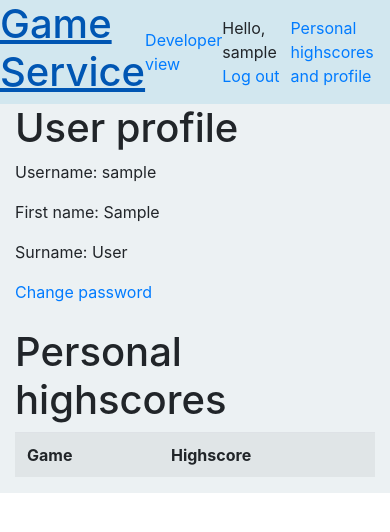
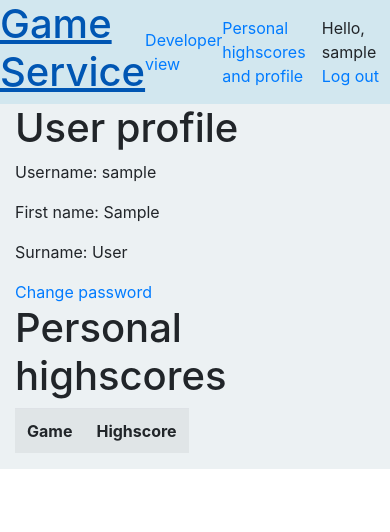
Before and after one commit to KasperNurminen/gameservice, a Django app: page /profile/ in a window 390 px wide. Shown: the top 532 px of the page. Run offline with Django 3.2, Linux system fonts and the light colour scheme; the visitor is signed in with stand-in values (Sample User, id 1); data that the repository does not hold is empty; some libraries are stand-ins or nearby versions.

Commit message:
Divs to mobile

```diff
--- a/gameservice/templates/base.html
+++ b/gameservice/templates/base.html
@@ -19,13 +19,13 @@
         {% endif %}
         {% if user.is_authenticated %}
         <div>
-            Hello, {{user.get_username}}
-            <a href="/logout"> Log out </a>
+            <a href="/profile"> Personal highscores and profile</a>
         </div>
         {% endif %}
         {% if user.is_authenticated %}
         <div>
-            <a href="/profile"> Personal highscores and profile</a>
+            Hello, {{user.get_username}}
+            <a href="/logout"> Log out </a>
         </div>
         {% endif %}
 
--- a/gameservice/templates/developer-details.html
+++ b/gameservice/templates/developer-details.html
@@ -4,7 +4,7 @@
 <div class="row">
     <div class="col gameBlock">
         <h2 class="title">{{game.title}} - Sales History</h2>
-        <table class="table table-striped table-hover">
+        <table class="table table-striped table-hover table-responsive-md">
             <tr>
                 <th>Date</th>
                 <th>Purchaser</th>
--- a/gameservice/templates/developer.html
+++ b/gameservice/templates/developer.html
@@ -5,7 +5,7 @@
 <div class="row">
     <div class="gameBlock">
         <h2 class="title">Developer view</h2>
-        <table class="table table-striped table-hover">
+        <table class="table table-striped table-hover table-responsive-md">
             <tr>
                 <th>Title</th>
                 <th>Price</th>
--- a/gameservice/templates/game.html
+++ b/gameservice/templates/game.html
@@ -4,7 +4,7 @@
 {% block content %}
 {% csrf_token %}
 <div class="row">
-    <div class="col gameBlock" style="margin-top: 0;">
+    <div class="col gameBlock" style="margin: 0 20px;">
         <h1 class="title">{{game.title}}</h1>
         <iframe src={{game.url}} id="iframe" name="iframe"></iframe>
     </div>
@@ -24,5 +24,4 @@
     var user = {{ user.pk }}
 </script>
 <script type="text/javascript" src="{% static 'js/messages.js' %}"></script>
-<link rel="stylesheet" href="{% static 'css/game.css' %}" type="text/css" />
 {% endblock %}
--- a/gameservice/templates/profile.html
+++ b/gameservice/templates/profile.html
@@ -3,8 +3,9 @@
 {% load static %}
 {% block content %}
 <div class="row">
+    <div class="gameBlock" style="margin-top: 0;">
         <div class="col">
-    <h1> User profile </h1>
+            <h1 class="title"> User profile </h1>
             <p> Username: {{ request.user.username}} </p>
             <p> First name: {{ request.user.first_name}} </p>
             <p> Surname: {{ request.user.last_name}} </p>
@@ -13,13 +14,15 @@
 
         </div>
     </div>
+</div>
 
 
-<div class="row mt-4">
+<div class="row">
+    <div class="gameBlock" style="margin-top: 0;">
         <div class="col">
-        <h1> Personal highscores</h1>
-        <table class="table table-striped table-hover">
-            <tr >
+            <h1 class="title"> Personal highscores</h1>
+            <table class="table table-striped table-hover table-responsive-md">
+                <tr>
                     <th>Game</th>
                     <th>Highscore</th>
                 </tr>
@@ -36,6 +39,7 @@
 
         </div>
     </div>
+</div>
 
 
 
```
Also changed, not shown: gameservice/static/css/game.css (deleted, +0 -17 lines), gameservice/static/css/main.css (+31 -0 lines), gameservice/templates/emailconfirmation.html (+6 -4 lines), gameservice/templates/main.html (+4 -3 lines). Lines whose indentation alone changed are shown as unchanged.
